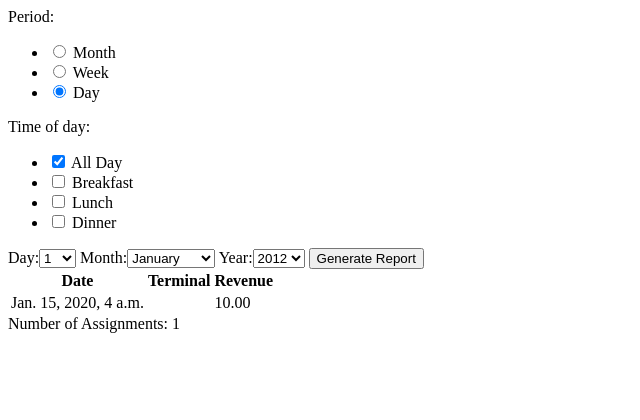
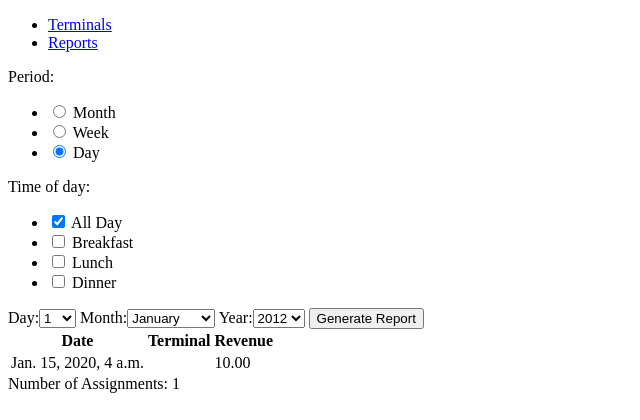
Before and after one commit to tecywiz121/seg4105-ccms, a Django app: page /assignments/ in a window 1280 px wide. Shown: the top 420 px of the page, without its empty margins (0-640 px from the left). Run offline with Django 3.2, Linux system fonts and the light colour scheme; tables that the repository leaves empty hold one stand-in row (values such as "Sample post"); parts of the project's set-up code (start-up, migrations or seed data) failed here and were passed over; some libraries are stand-ins or nearby versions.

Commit message:
Add main menu

```diff
--- a/templates/base.html
+++ b/templates/base.html
@@ -30,6 +30,10 @@
     </head>
 
     <body>
+    <ul>
+        <li><a href="{% url selectTerminal %}">Terminals</a></li>
+        <li><a href="{% url report %}">Reports</a></li>
+    </ul>
     {% block content %}
     {% endblock content %}
     </body>
```
